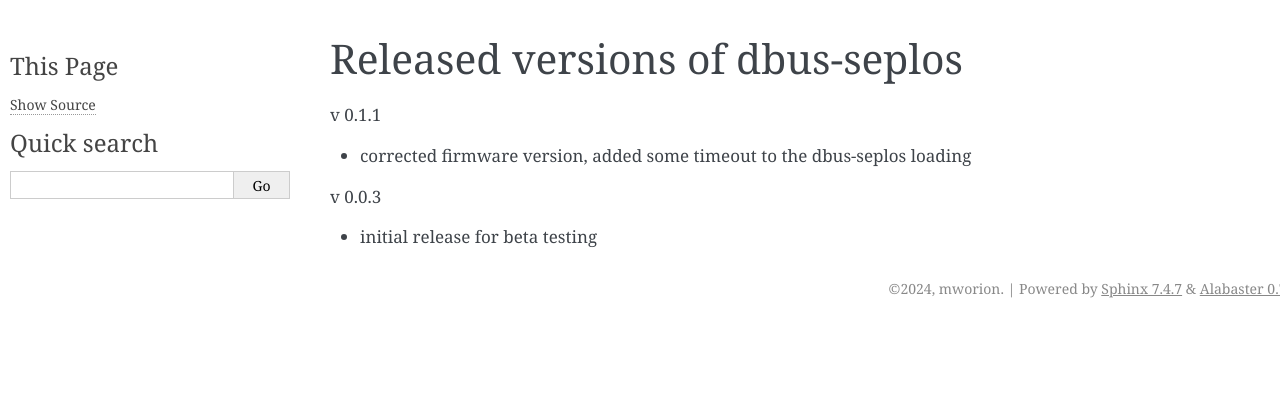
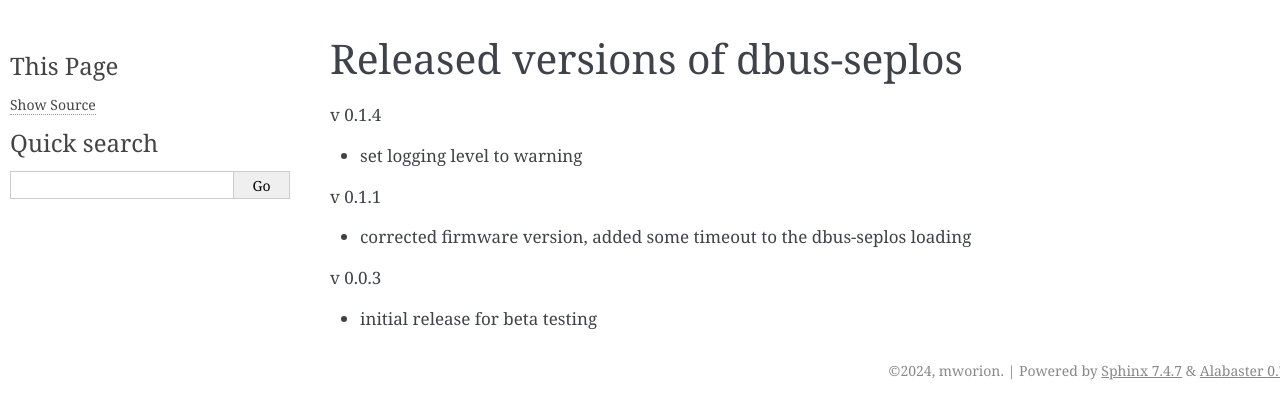
Before and after one commit to mworion/dbus-seplos, a Sphinx documentation site: the page built from doc/changelog/changelog.rst, in a window 1280 px wide. Shown: the top 419 px of the page. Built offline with Sphinx 7.4.7, drawn with Linux system fonts in a browser that asks for light colours.

Commit message:
go for 0.1.4

```diff
--- a/doc/changelog/changelog.rst
+++ b/doc/changelog/changelog.rst
@@ -1,5 +1,9 @@
 Released versions of dbus-seplos
 --------------------------------
+v 0.1.4
+
+- set logging level to warning
+
 v 0.1.1
 
 - corrected firmware version, added some timeout to the dbus-seplos loading
```
